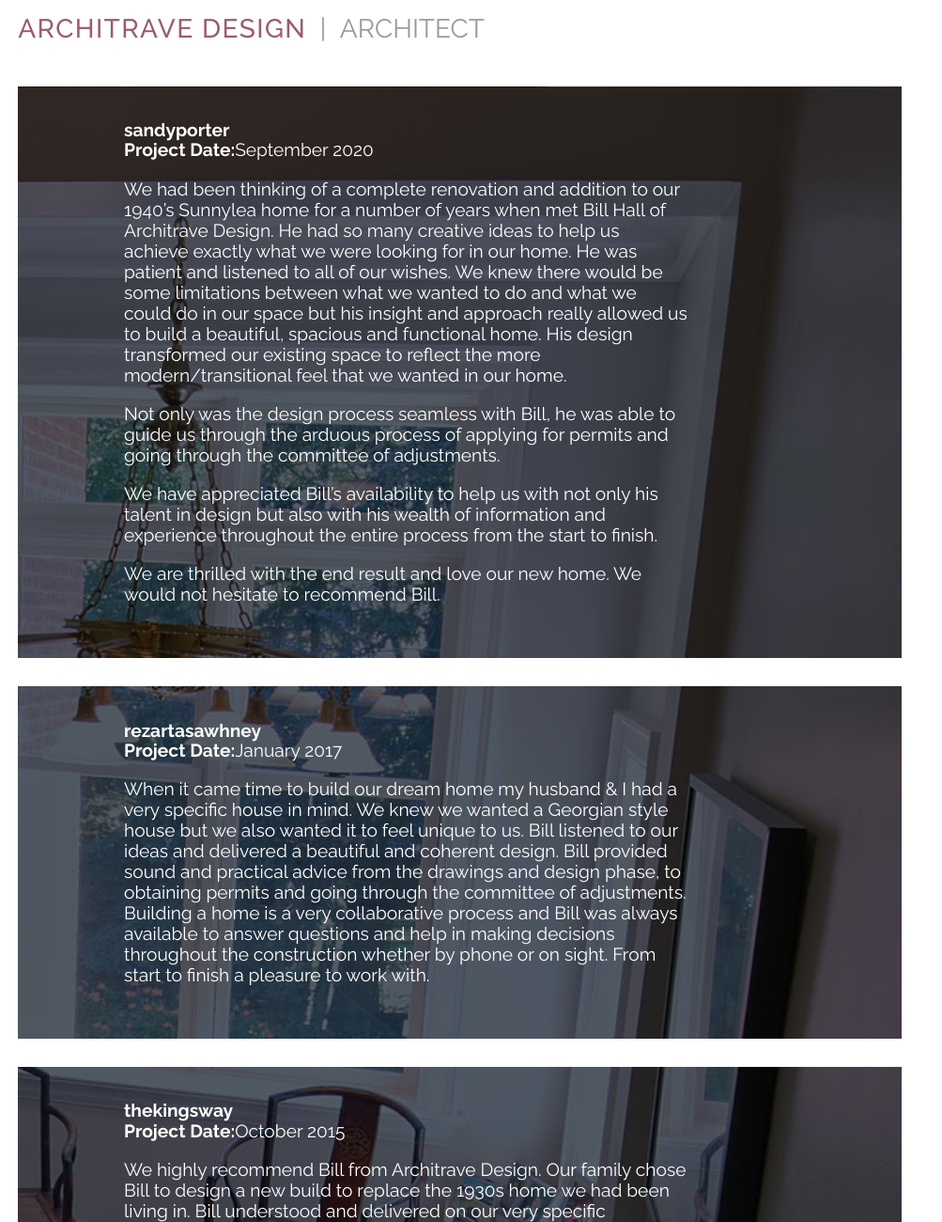
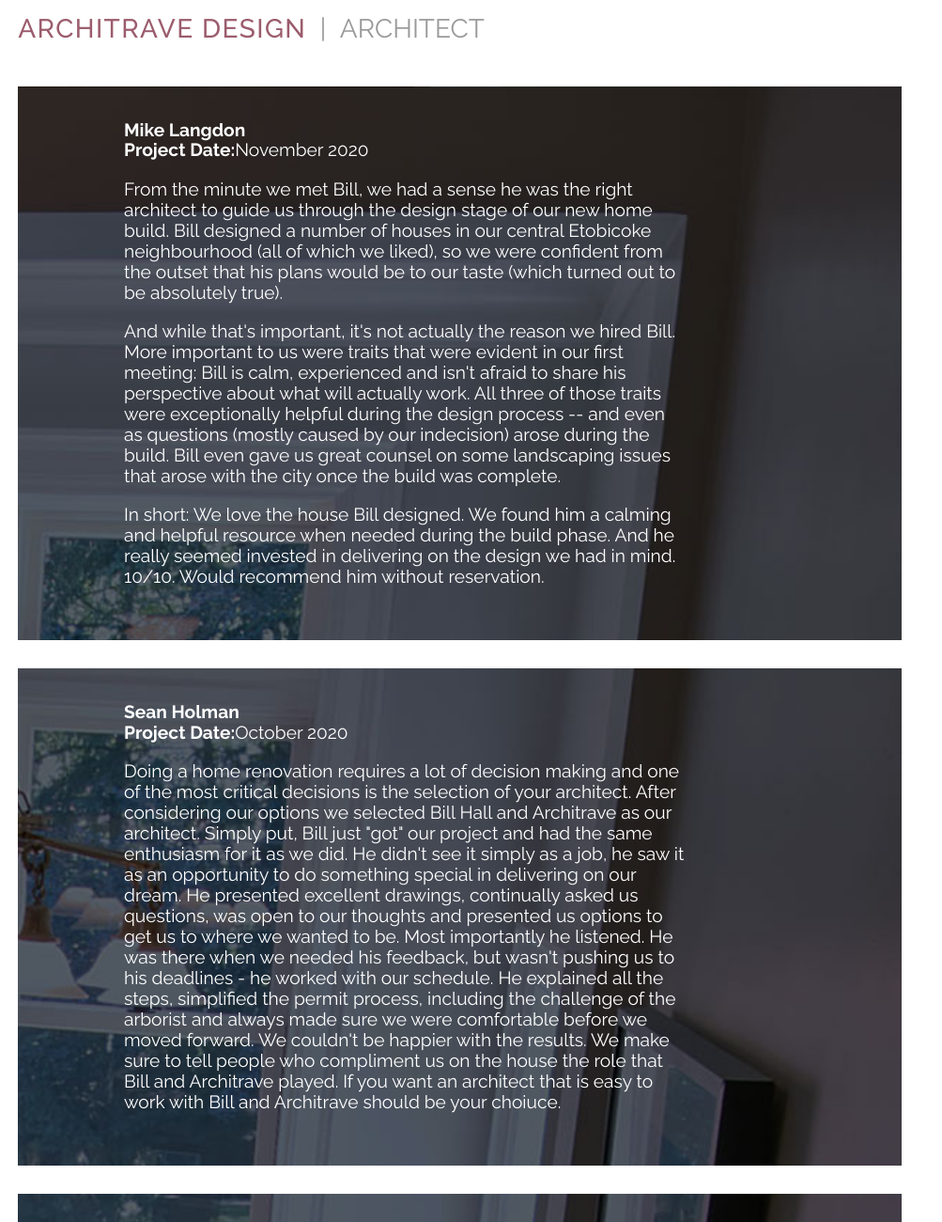
Before and after one commit to alisonhall/Architrave-Design, a Gatsby site: page /reviews in a window 1280 px wide. Shown: the top 1300 px of the page at 94% size, 277-1280 px from the left. Built offline with nearby package versions, Linux system fonts and the light colour scheme; Gatsby itself is replaced by a stand-in of ours.

Commit message:
Update the reviews to match production

```diff
--- a/src/pages/reviews.jsx
+++ b/src/pages/reviews.jsx
@@ -14,6 +14,20 @@ const Reviews = (props) => (
     <section className="contentWrapper clearfix">
       <div className="contentBackground clearfix">
         <section className="textContent">
+          <section className="review">
+            <h3>Mike Langdon</h3>
+            <h4>Project Date: </h4>
+            <h5>November 2020</h5>
+            <p>From the minute we met Bill, we had a sense he was the right architect to guide us through the design stage of our new home build. Bill designed a number of houses in our central Etobicoke neighbourhood (all of which we liked), so we were confident from the outset that his plans would be to our taste (which turned out to be absolutely true).</p>
+            <p>And while that's important, it's not actually the reason we hired Bill.  More important to us were traits that were evident in our first meeting: Bill is calm, experienced and isn't afraid to share his perspective about what will actually work.  All three of those traits were exceptionally helpful during the design process -- and even as questions (mostly caused by our indecision) arose during the build.  Bill even gave us great counsel on some landscaping issues that arose with the city once the build was complete.</p>
+            <p>In short: We love the house Bill designed.  We found him a calming and helpful resource when needed during the build phase.  And he really seemed invested in delivering on the design we had in mind.  10/10.  Would recommend him without reservation.</p>
+          </section>
+          <section className="review">
+            <h3>Sean Holman</h3>
+            <h4>Project Date: </h4>
+            <h5>October 2020</h5>
+            <p>Doing a home renovation requires a lot of decision making and one of the most critical decisions is the selection of your architect.  After considering our options we selected Bill Hall and Architrave as our architect.  Simply put, Bill just "got" our project and had the same enthusiasm for it as we did.  He didn't see it simply as a job, he saw it as an opportunity to do something special in delivering on our dream.  He presented excellent drawings, continually asked us questions, was open to our thoughts and presented us options to get us to where we wanted to be.  Most importantly he listened.  He was there when we needed his feedback, but wasn't pushing us to his deadlines - he worked with our schedule.  He explained all the steps, simplified the permit process, including the challenge of the arborist and always made sure we were comfortable before we moved forward.  We couldn't be happier with the results.  We make sure to tell people who compliment us on the house the role that Bill and Architrave played.  If you want an architect that is easy to work with Bill and Architrave should be your choiuce.</p>
+          </section>
           <section className="review">
             <h3>sandyporter</h3>
             <h4>Project Date: </h4>
```
